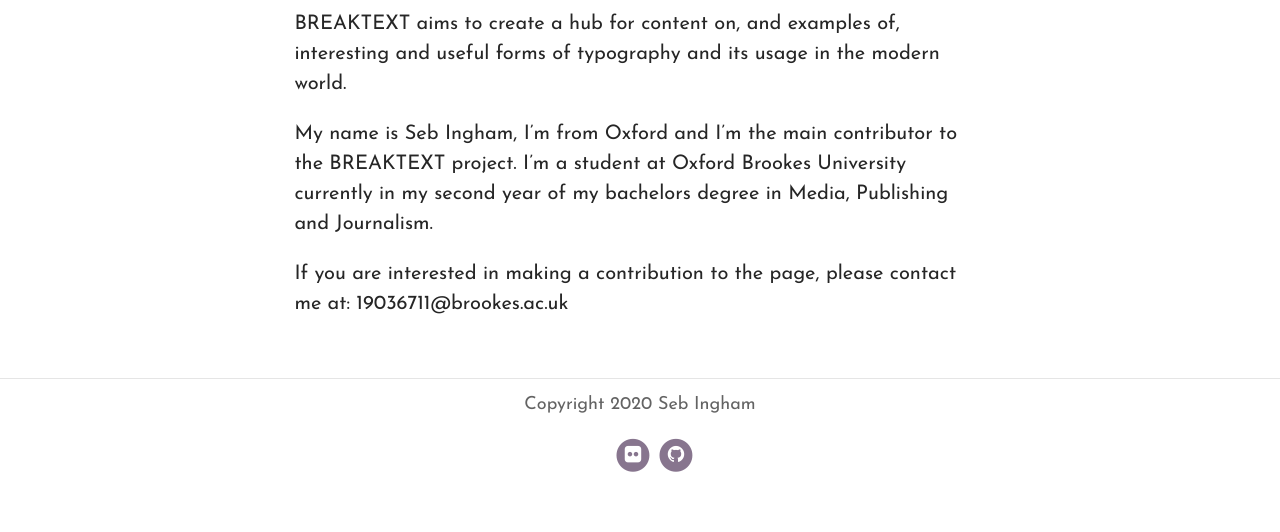
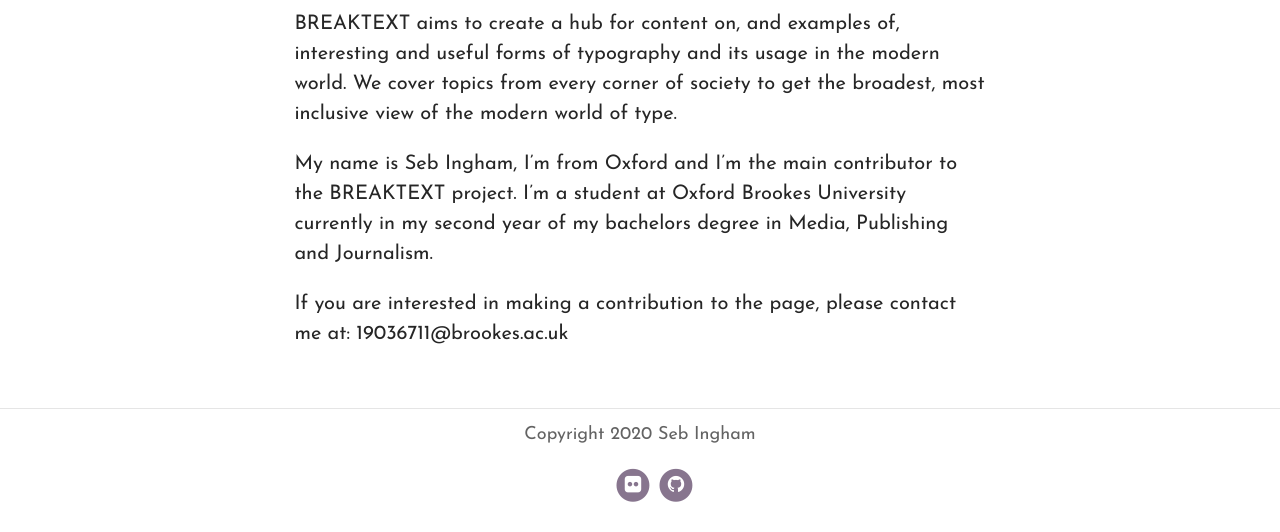
Before and after one commit to eyescroll/TypographyBlog, a Jekyll site: the page built from pages/about.md, in a window 1280 px wide and 965 px high, cut to the strip 433-965 px from the top of the window. Built offline with Jekyll 4.4.1, drawn with Linux system fonts in a browser that asks for light colours; some web fonts are replaced.

Commit message:
Update Page “about”

```diff
--- a/pages/about.md
+++ b/pages/about.md
@@ -10,7 +10,7 @@ tags: null
 description: null
 show: true
 ---
-BREAKTEXT aims to create a hub for content on, and examples of, interesting and useful forms of typography and its usage in the modern world.
+BREAKTEXT aims to create a hub for content on, and examples of, interesting and useful forms of typography and its usage in the modern world. We cover topics from every corner of society to get the broadest, most inclusive view of the modern world of type.
 
 My name is Seb Ingham, I'm from Oxford and I'm the main contributor to the BREAKTEXT project. I'm a student at Oxford Brookes University currently in my second year of my bachelors degree in Media, Publishing and Journalism.
 
```
